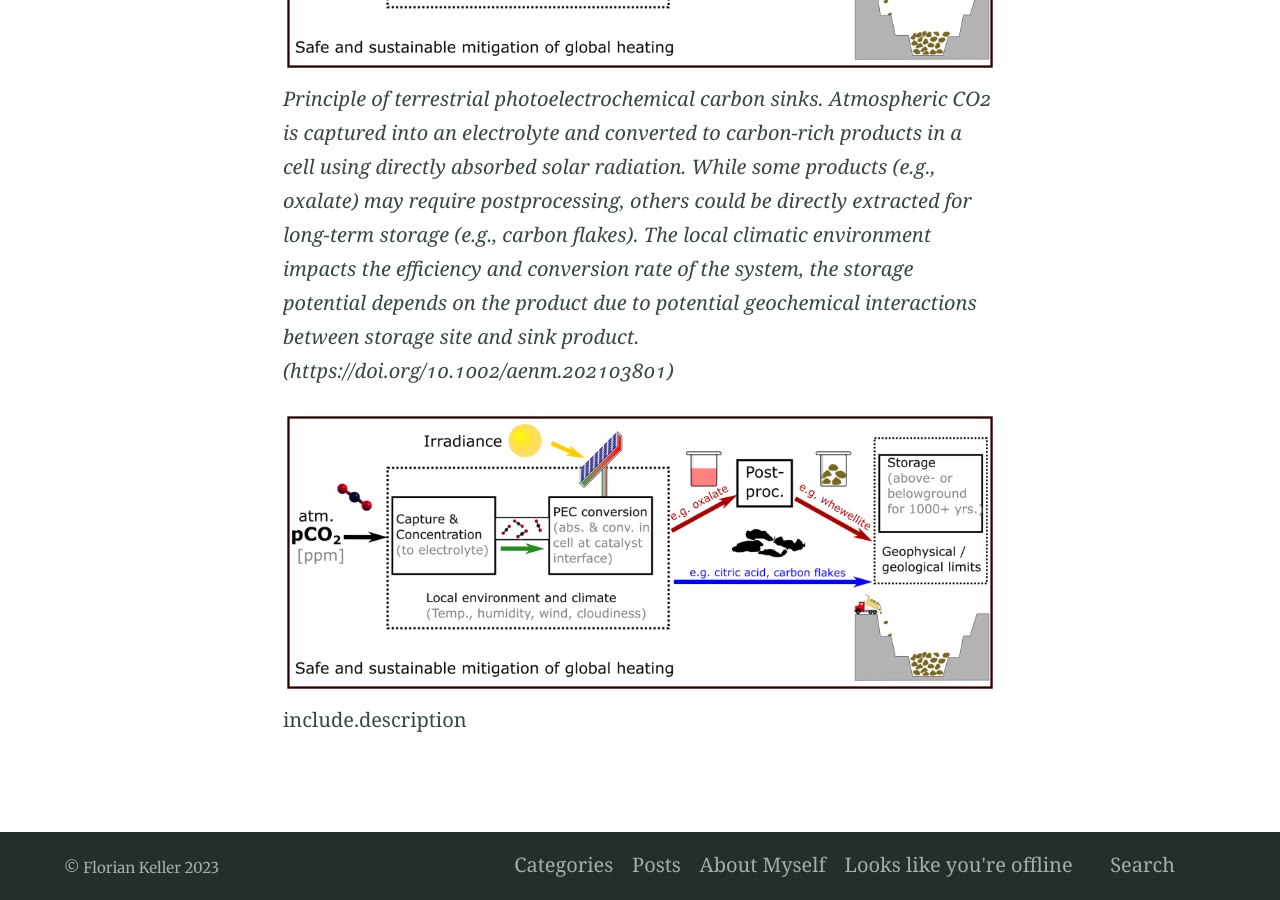
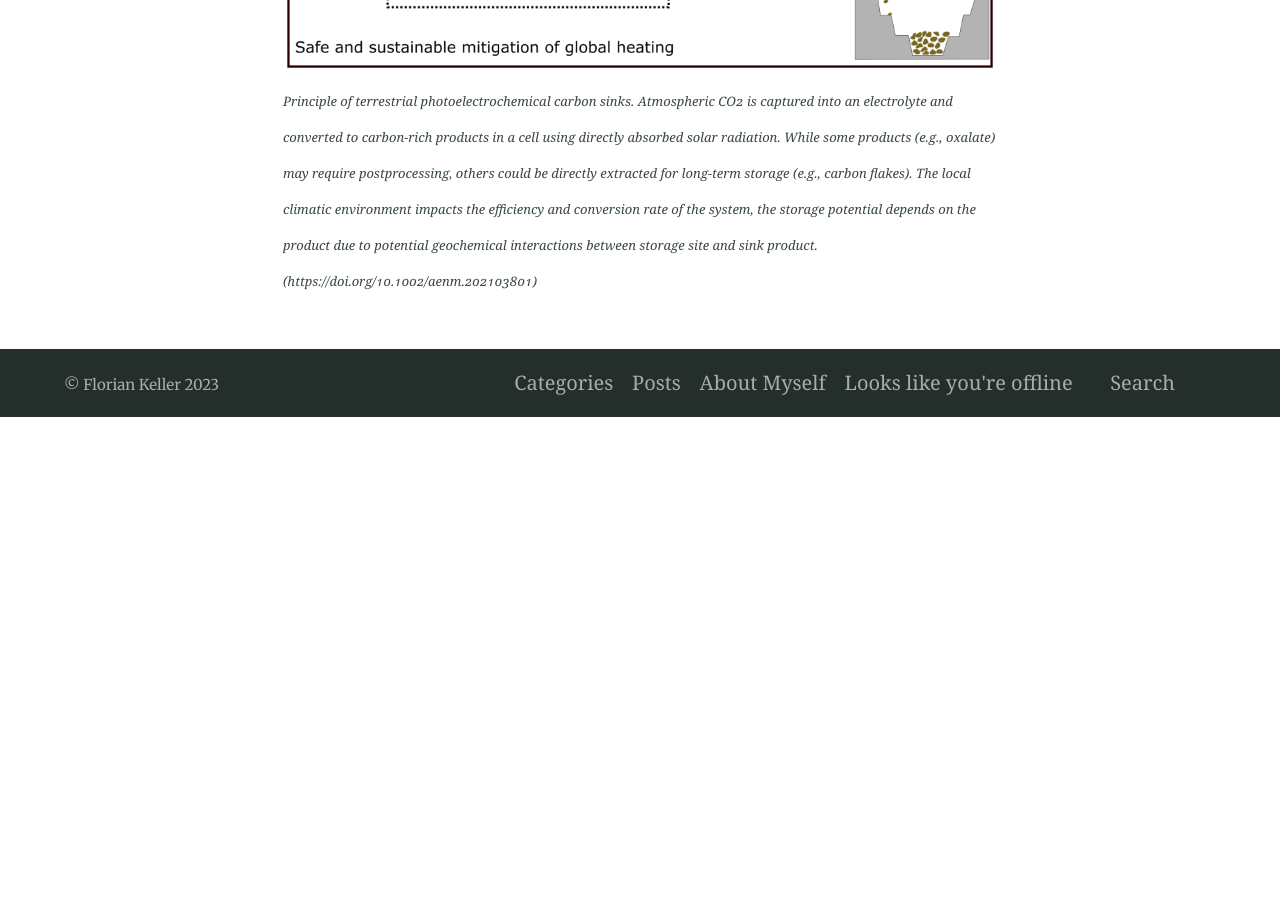
Before and after one commit to FlorianMKeller/Fkeller1, a Jekyll site: the page built from projects.md, in a window 1280 px wide and 900 px high, scrolled down 1554 px. Built offline with Jekyll 4.4.1, drawn with Linux system fonts in a browser that asks for light colours; after the commit the page ends 1971 px from its top, so only the background shows below that.

Commit message:
Update projects.md

```diff
--- a/projects.md
+++ b/projects.md
@@ -23,12 +23,6 @@ During the time of my master thesis I was a part of this joint project regarding
 Learn more:   [NEPTEC.org](https://netpec.org/ "Link")
 <p>
     <img src="/assets/logos/NETPEC-description.png" alt>
-    <em>Principle of terrestrial photoelectrochemical carbon sinks. Atmospheric CO2 is captured into an electrolyte and converted to carbon-rich products in a cell using directly absorbed solar radiation. While some products (e.g., oxalate) may require postprocessing, others could be directly extracted for long-term storage (e.g., carbon flakes). The local climatic environment impacts the efficiency and conversion rate of the system, the storage potential depends on the product due to potential geochemical interactions between storage site and sink product.
-(https://doi.org/10.1002/aenm.202103801)</em>
+    <em> <font size="2"> Principle of terrestrial photoelectrochemical carbon sinks. Atmospheric CO2 is captured into an electrolyte and converted to carbon-rich products in a cell using directly absorbed solar radiation. While some products (e.g., oxalate) may require postprocessing, others could be directly extracted for long-term storage (e.g., carbon flakes). The local climatic environment impacts the efficiency and conversion rate of the system, the storage potential depends on the product due to potential geochemical interactions between storage site and sink product.
+        (https://doi.org/10.1002/aenm.202103801)</font> </em>
 </p>
-
-<figure>
-  <img src="/assets/logos/NETPEC-description.png" alt>
-  <figcaption>include.description</figcaption>
-</figure>
-&emsp;
```
